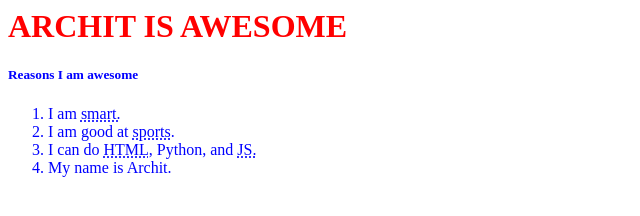
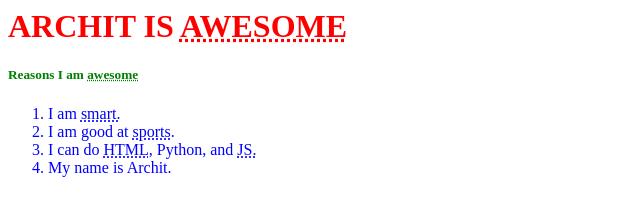
Before and after one commit to ArchitP/ArchitP.github.io, a plain HTML site: page index.html in a window 1280 px wide. Shown: the whole page, without its empty margins (0-640 px from the left). Drawn offline with Linux system fonts and the light colour scheme.

Commit message:
changed color

```diff
--- a/index.html
+++ b/index.html
@@ -6,14 +6,14 @@
   color:red;
   }
     </style>
-    <strong><h1> ARCHIT IS AWESOME </h1></strong>
+    <strong><h1> ARCHIT IS <abbr title="extremely good; excellent">AWESOME </abbr></h1></strong>
     <style>
     h5{
   font: 35;
-  color:blue;
+  color:green;
   }
     </style>
-    <h5> Reasons I am awesome </h5>
+    <h5> Reasons I am <abbr title="extremely good; excellent">awesome </abbr> </h5>
     <style>
     ol{
   font: 20;
```
